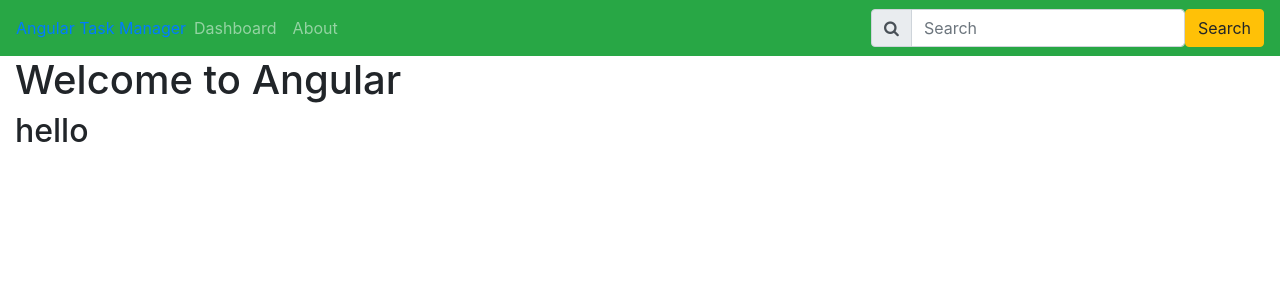
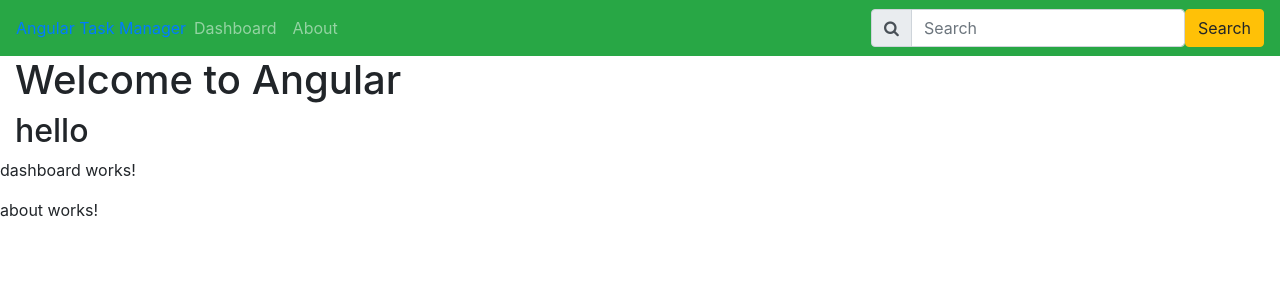
Before and after one commit to jaafarmelhem/Angular_TaskManager, an Angular app: page / in a window 1280 px wide. Shown: the top 300 px of the page. Built offline with nearby package versions, Linux system fonts and the light colour scheme.

Commit message:
add components

```diff
--- a/src/app/about/about.component.ts
+++ b/src/app/about/about.component.ts
@@ -1,7 +1,7 @@
 import { Component, OnInit } from '@angular/core';
 
 @Component({
-  selector: 'app-about',
+  selector: 'about',
   templateUrl: './about.component.html',
   styleUrls: ['./about.component.scss']
 })
--- a/src/app/app.component.html
+++ b/src/app/app.component.html
@@ -34,7 +34,11 @@
 </div>
 
 <div>
+  <app-dashboard></app-dashboard>
+</div>
 
+<div>
+  <about></about>
 </div>
 
 <!--test git-->
```
Also changed, not shown: Screenshots/TaskManager.jpg (added).
